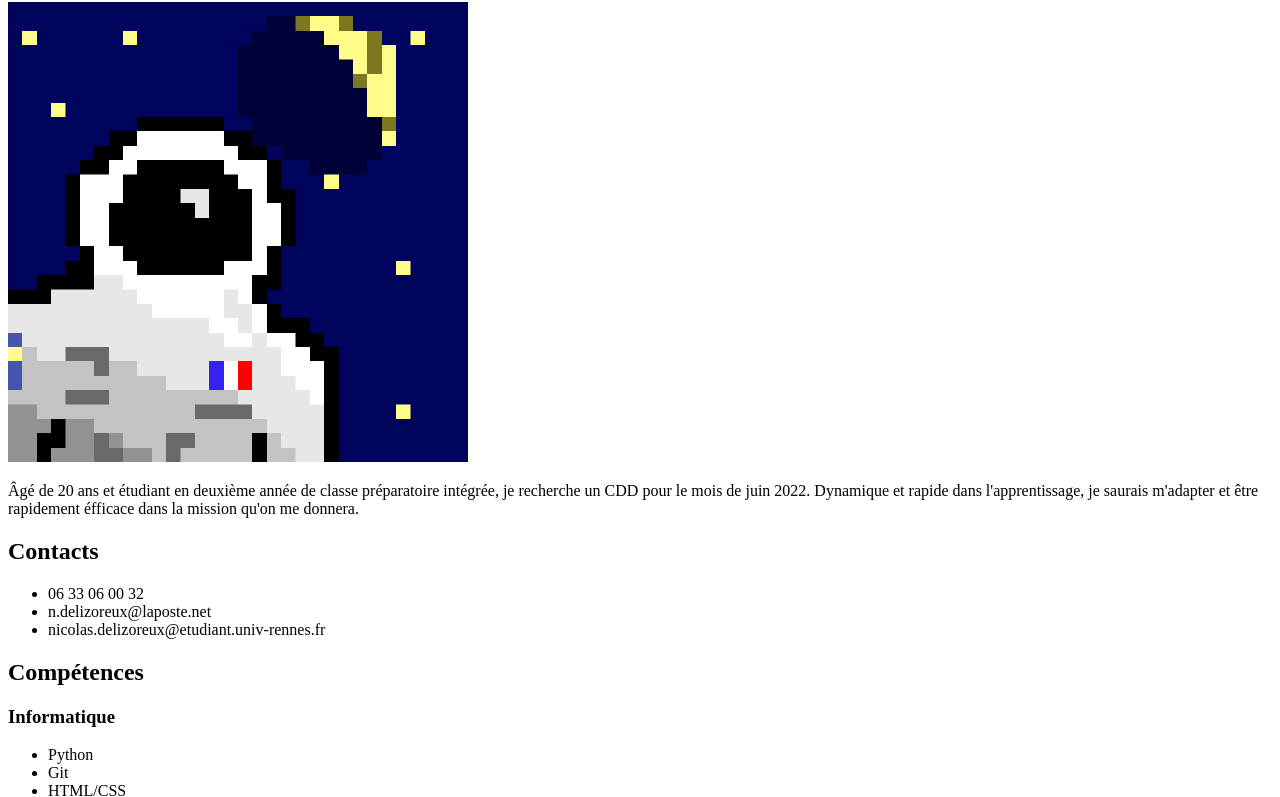
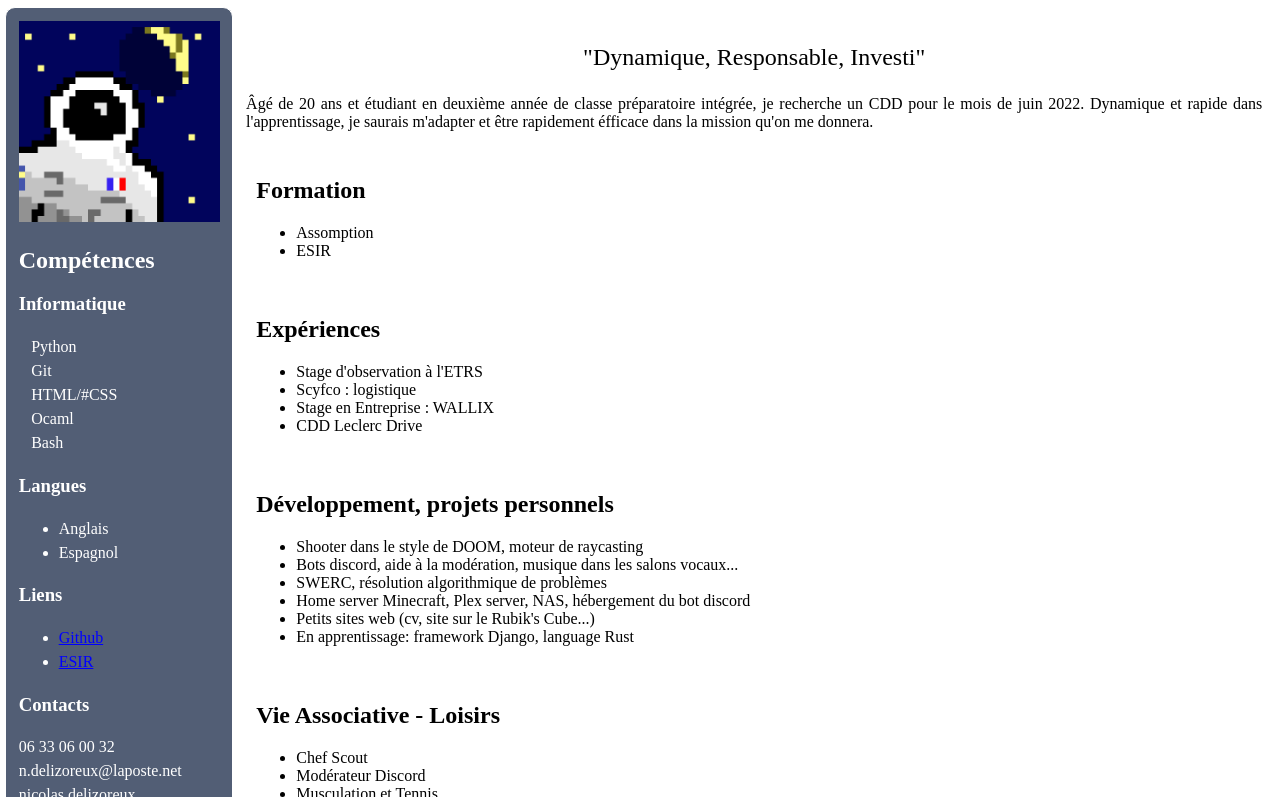
Before and after one commit to Nicosmonaute/CV, a plain HTML site: page index.html in a window 1280 px wide. Shown: the part 78-875 px from the top of the page. Drawn offline with Linux system fonts and the light colour scheme; a web font is replaced by a local one.

Commit message:
css the cv

```diff
--- a/index.html
+++ b/index.html
@@ -9,41 +9,61 @@
     <body>
         <header>
             <h1>Nicolas Moreau de Lizoreux</h1>
+        </header>
 
-            <img src="imgs/profile.png"/>
+        <div class="corps">
 
+            <aside>
+                <img src="imgs/profile.png" id="profile"/>
+
+                <h2>Compétences</h2>
+                <h3>Informatique</h3>
+                    <div class="competences"><div>Python</div><div></div></div>
+                    <div class="competences"><div>Git</div><div></div></div>
+                    <div class="competences"><div>HTML/#CSS</div><div></div></div>
+                    <div class="competences"><div>Ocaml</div><div></div></div>
+                    <div class="competences"><div>Bash</div><div></div></div>
+
+                <h3>Langues</h3>
+                    <ul>
+                        <li>Anglais</li>
+                        <li>Espagnol</li>
+                    </ul>
+
+                    <h3>Liens</h3>
+
+                    <ul>
+                        <li><a href="https://github.com/Nicosmonaute">Github</a></li>
+                        <li><a href="https://esir.univ-rennes.fr/">ESIR</a></li>
+                    </ul>
+
+                <h3>Contacts</h3>
+                    <p>
+                    06 33 06 00 32<br/>
+                    n.delizoreux@laposte.net<br/>
+                    nicolas.delizoreux<br/>@etudiant.univ-rennes.fr<br/>
+                    </p>
+            </aside>
+
+            <main>
+                <div>
+                    <p class="description">"Dynamique, Responsable, Investi"</p>
                     <p>
                     Âgé de 20 ans et étudiant en deuxième année de classe préparatoire intégrée,
                     je recherche un CDD pour le mois de juin 2022. Dynamique et rapide dans l'apprentissage,
                     je saurais m'adapter et être rapidement éfficace dans la mission qu'on me donnera.
                     </p>
+                </div>
 
-        </header>
-
-        <aside>
-            <h2>Contacts</h2>
-                <ul>
-                    <li>06 33 06 00 32</li>
-                    <li>n.delizoreux@laposte.net</li>
-                    <li>nicolas.delizoreux@etudiant.univ-rennes.fr</li>
-                </ul>
-
-            <h2>Compétences</h2>
-                <h3>Informatique</h3>
-                    <ul>
-                        <li>Python</li>
-                        <li>Git</li>
-                        <li>HTML/CSS</li>
-                        <li>Ocaml</li>
-                    </ul>
-        </aside>
-
-        <main>
+                <section>
                     <h2>Formation</h2>
                         <ul>
                             <li>Assomption</li>
                             <li>ESIR</li>
                         </ul>
+                </section>
+
+                <section>
                     <h2>Expériences</h2>
                         <ul>
                             <li>Stage d'observation à l'ETRS</li>
@@ -51,6 +71,8 @@
                             <li>Stage en Entreprise : WALLIX</li>
                             <li>CDD Leclerc Drive</li>
                         </ul>
+                </section>
+                <section>
                     <h2>Développement, projets personnels</h2>
                         <ul>
                             <li>Shooter dans le style de DOOM, moteur de raycasting</li>
@@ -60,7 +82,9 @@
                             <li>Petits sites web (cv, site sur le Rubik's Cube...)</li>
                             <li>En apprentissage: framework Django, language Rust</li>
                         </ul>
+                </section>
 
+                <section>
                     <h2>Vie Associative - Loisirs</h2>
                         <ul>
                             <li>Chef Scout</li>
@@ -68,12 +92,12 @@
                             <li>Musculation et Tennis</li>
                             <li>Entrainement pour le SWERC (SouthWestern Europe Regional Contest)</li>
                         </ul>
+                </section>
+
+
+
             </main>
-
-        <footer>
-            <h2>Liens</h2>
-        </footer>
-
+        </div>
 
     </body>
 </html>
--- a/style.css
+++ b/style.css
@@ -0,0 +1,83 @@
+@font-face {
+    font-family: "Ubuntu Nerd Font";
+    src: url("polices/Ubuntu\ Nerd\ Font\ Complete.ttf");
+}
+
+body {
+    font-family: "Ubuntu Nerd Font";
+    margin : auto;
+    padding : 5px;
+}
+
+h1 {
+    text-align: center;
+}
+
+main {
+    padding: 1%;
+}
+
+aside {
+    border: 1px solid;
+    border-radius: 10px;
+    padding: 1%;
+    color: white;
+    background-color: #525E75;
+    width: 25%;
+    line-height: 1.5em;
+}
+
+footer {
+    display: flex;
+    flex-direction:row;
+}
+
+section {
+    width: 100%;
+    padding: 1%;
+}
+
+#profile {
+    width: 100%;
+}
+
+a {
+    color: blue;
+}
+
+p {
+    text-align: justify;
+}
+
+.competences {
+    display: flex;
+    flex-direction: row;
+    justify-content: space-between;
+}
+
+a:visited {
+    color: rgb(38, 39, 46);
+}
+
+a:hover {
+    background-color:coral;
+}
+
+a:active {
+    background-color: greenyellow;
+}
+
+.corps {
+    display: flex;
+    flex-direction: row;
+
+}
+
+.description {
+    font-size: 1.5em;
+    text-align: center;
+}
+
+#left {
+    text-align: center;
+}
```
Lines whose indentation alone changed are shown as unchanged.
